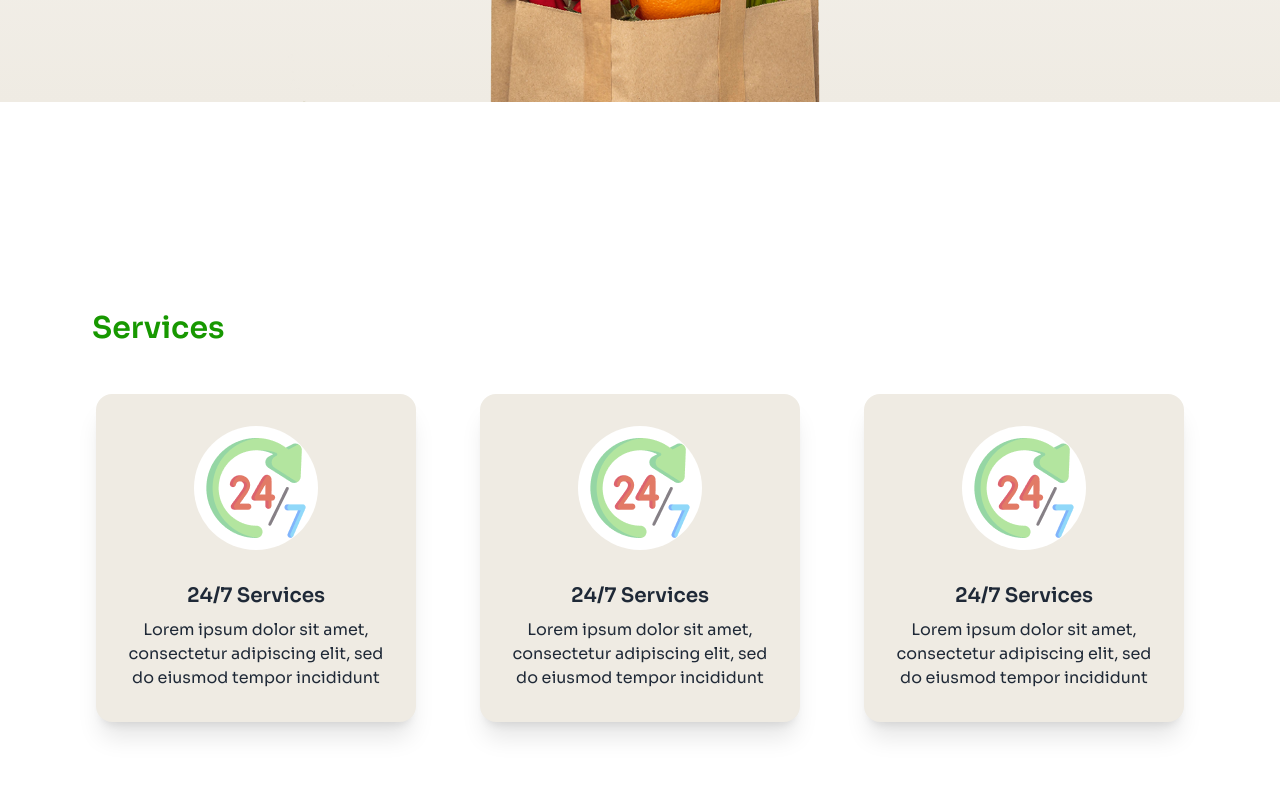
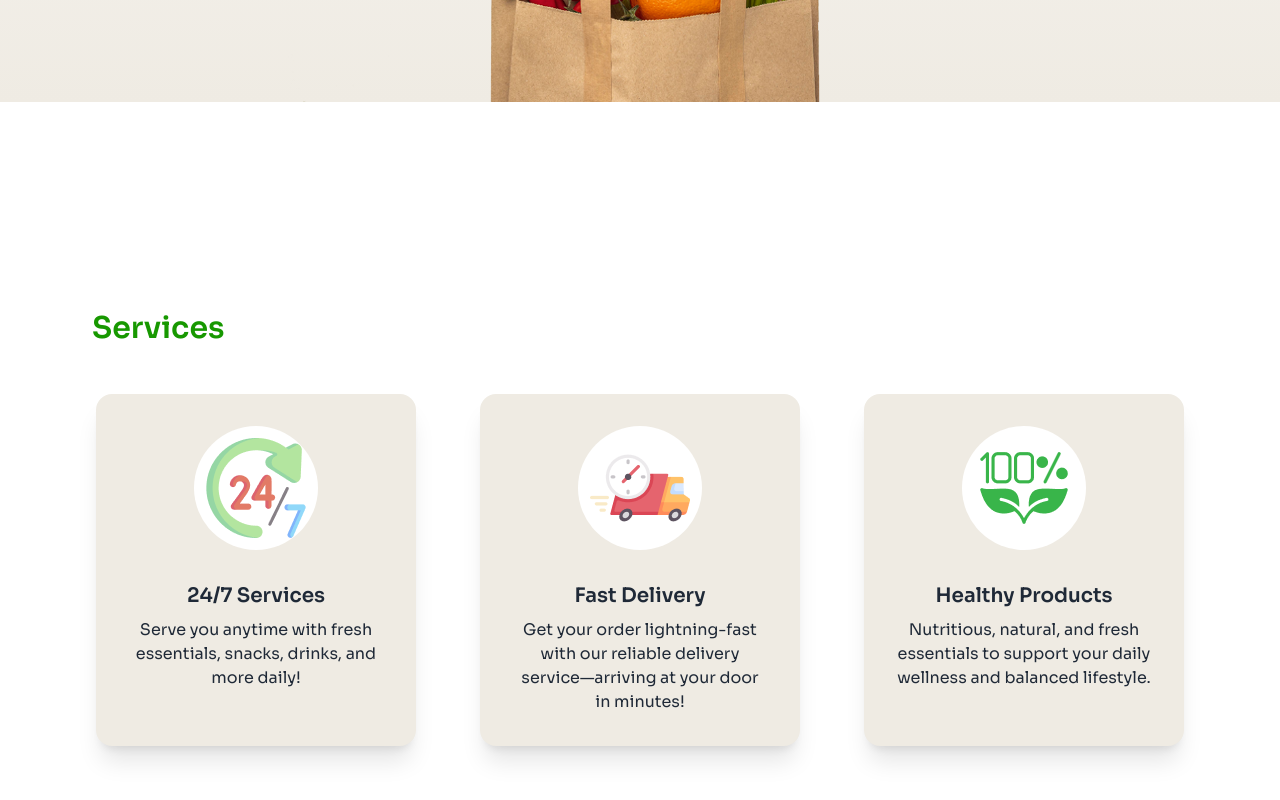
Before and after one commit to raseduzzaman-rayhan/B11-Assignment-03-Nature-s-Platter, a plain HTML site: page index.html in a window 1280 px wide. Shown: the part 744-1544 px from the top of the page. Drawn offline with nearby package versions, Linux system fonts and the light colour scheme.

Commit message:
Services section recreated and rearranged

```diff
--- a/index.html
+++ b/index.html
@@ -145,7 +145,7 @@
                         </figure>
                         <div class="card-body items-center text-center">
                             <h2 class="card-title">24/7 Services</h2>
-                            <p>Lorem ipsum dolor sit amet, consectetur adipiscing elit, sed do eiusmod tempor incididunt
+                            <p>Serve you anytime with fresh essentials, snacks, drinks, and more daily!
                             </p>
                         </div>
                     </div>
@@ -153,14 +153,14 @@
                         <figure class="px-8 pt-8">
                             <div class="avatar">
                                 <div class="w-26 rounded-full bg-white">
-                                    <img class="w-full p-3" src="./Images/service.png" />
+                                    <img class="w-full p-3" src="./Images/delivery.png" />
                                 </div>
                             </div>
                         </figure>
 
                         <div class="card-body items-center text-center">
-                            <h2 class="card-title">24/7 Services</h2>
-                            <p>Lorem ipsum dolor sit amet, consectetur adipiscing elit, sed do eiusmod tempor incididunt
+                            <h2 class="card-title">Fast Delivery</h2>
+                            <p>Get your order lightning-fast with our reliable delivery service—arriving at your door in minutes!
                             </p>
                         </div>
                     </div>
@@ -168,14 +168,14 @@
                         <figure class="px-8 pt-8">
                             <div class="avatar">
                                 <div class="w-26 rounded-full bg-white">
-                                    <img class="w-full p-3" src="./Images/service.png" />
+                                    <img class="w-full p-3" src="./Images/healthy.png" />
                                 </div>
                             </div>
                         </figure>
 
                         <div class="card-body items-center text-center">
-                            <h2 class="card-title">24/7 Services</h2>
-                            <p>Lorem ipsum dolor sit amet, consectetur adipiscing elit, sed do eiusmod tempor incididunt
+                            <h2 class="card-title">Healthy Products</h2>
+                            <p>Nutritious, natural, and fresh essentials to support your daily wellness and balanced lifestyle.
                             </p>
                         </div>
                     </div>
```
